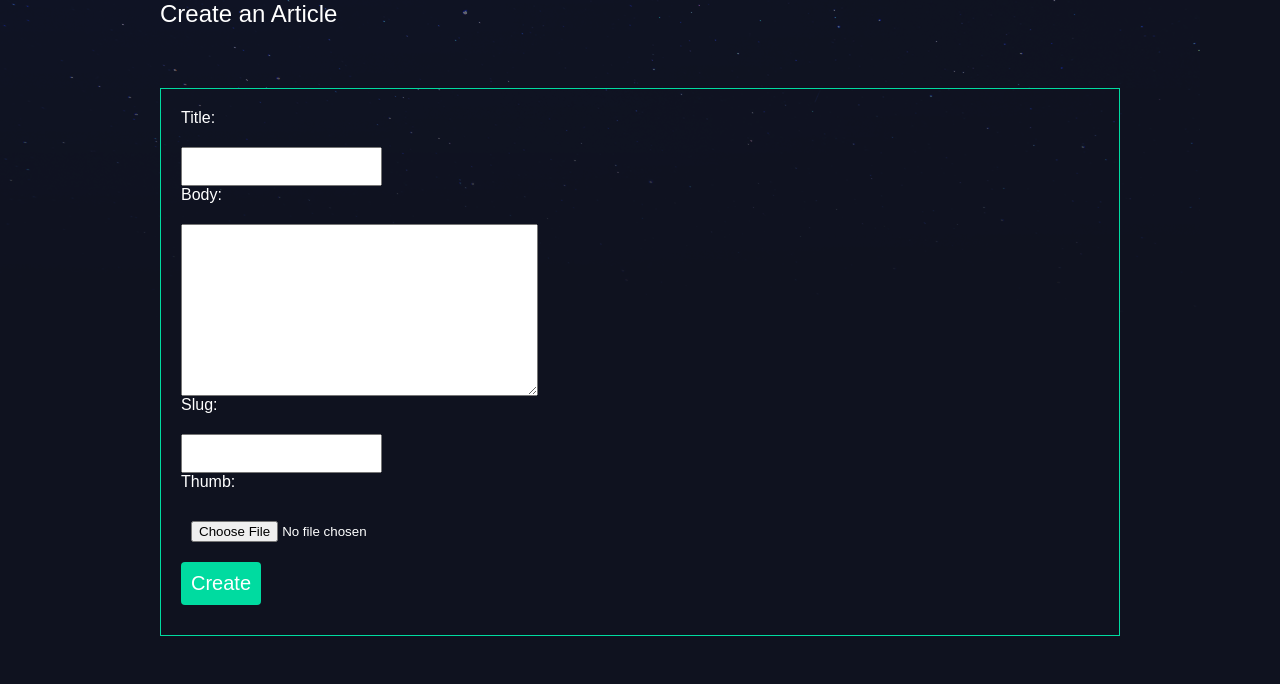
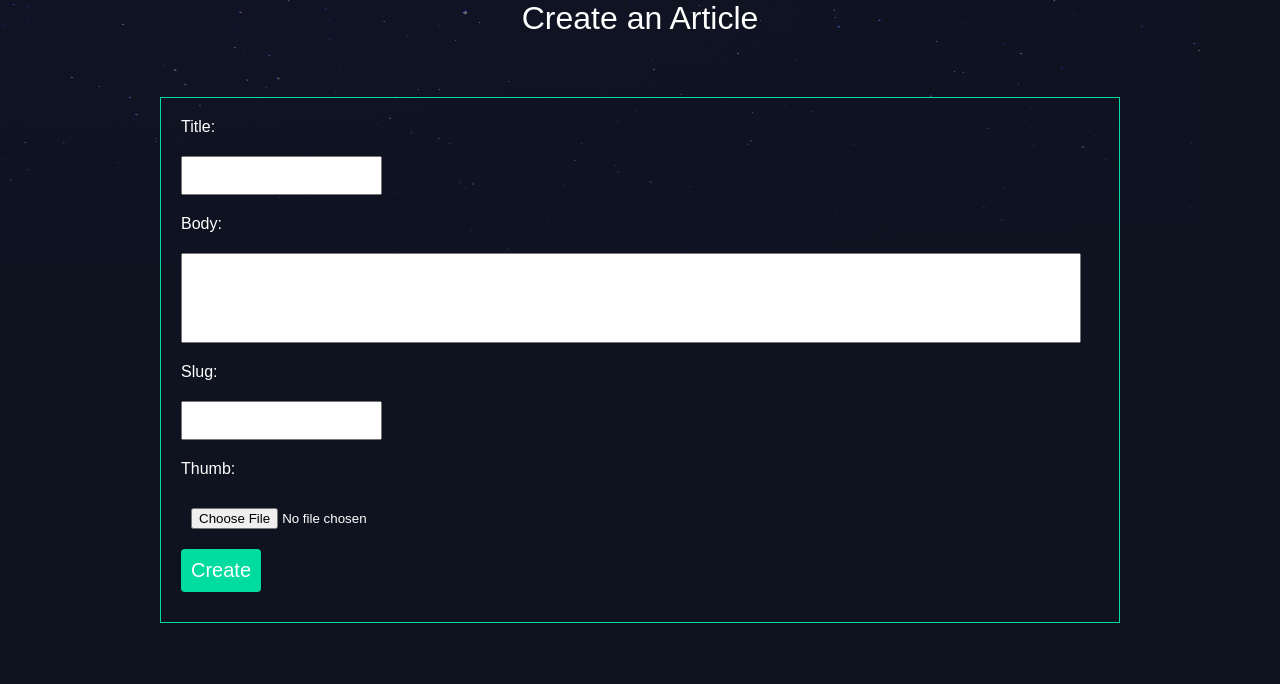
Before and after one commit to Ranburu/Moon_Blog, a Django app: page /articles/create/ in a window 1280 px wide. Shown: the part 116-800 px from the top of the page. Run offline with Django 3.2, Linux system fonts and the light colour scheme; a user stored in the database is signed in.

Commit message:
Add many changes to styles.css file.

```diff
--- a/assets/styles.css
+++ b/assets/styles.css
@@ -150,3 +150,25 @@ a.highlight{
     border-radius: 4px;
     margin: 10px 0;
 }
+
+.site-form input[type="text"]{
+    margin-bottom: 20px;
+}
+
+.site-form input[type="password"]{
+    margin-bottom: 20px;
+}
+
+.site-form textarea {
+    margin-bottom: 20px;
+    resize: none;
+    width: 900px;
+	height: 90px;
+	padding: 10px;
+	font-family: Ubuntu, sans-serif;
+}
+
+.create-article h2{
+    font-size: 2em;
+    text-align: center;
+}
```
Also changed, not shown: db.sqlite3.
